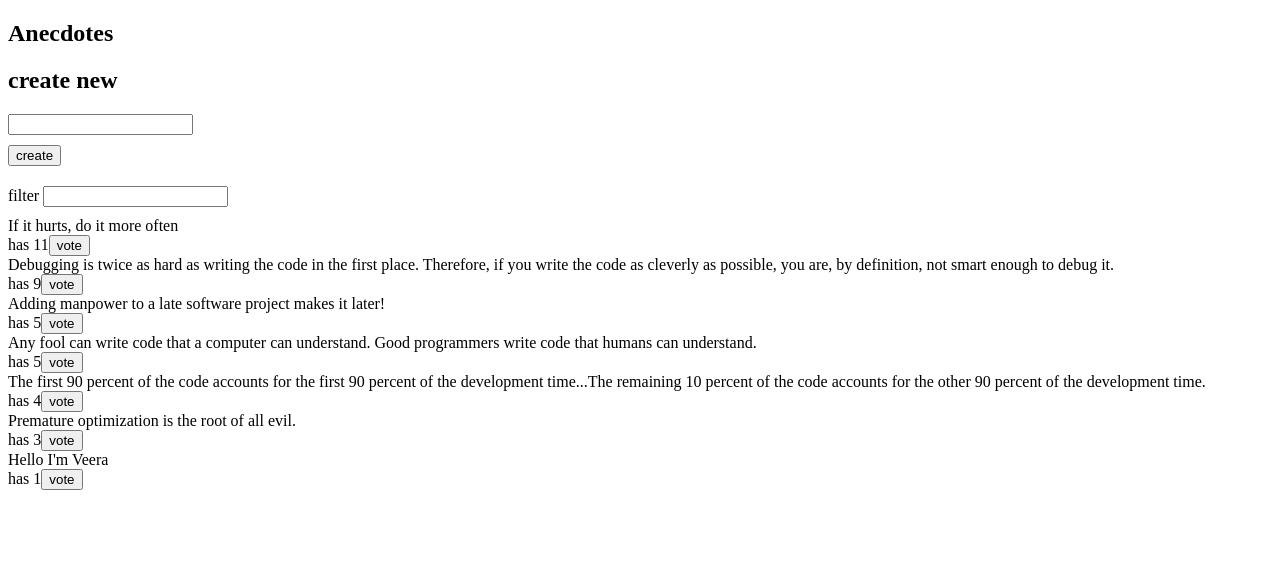
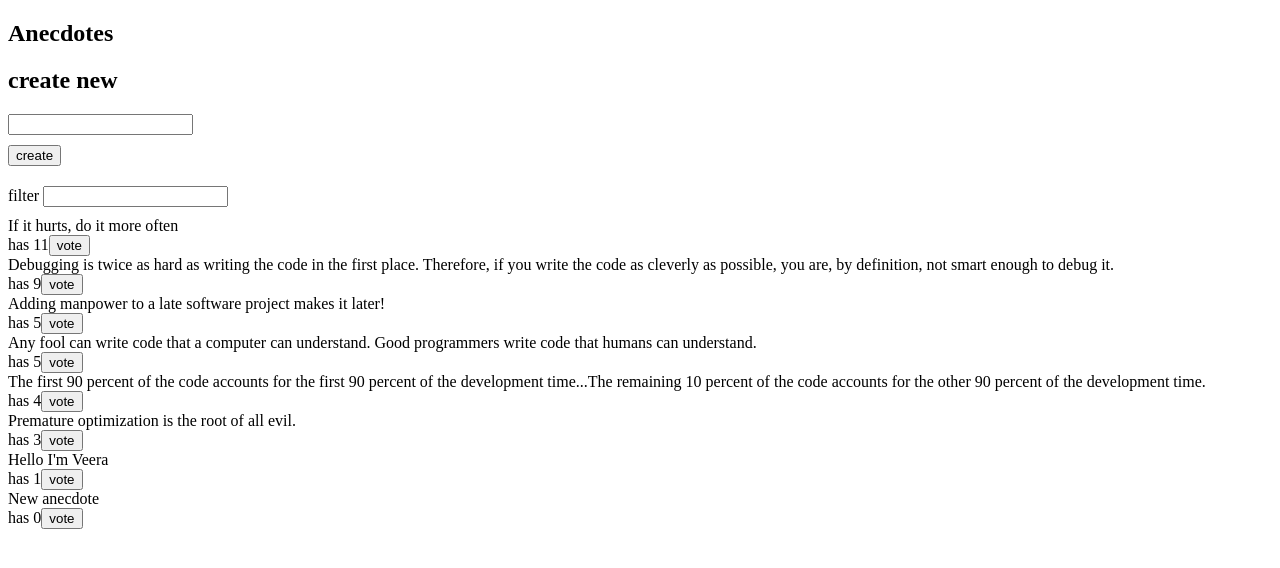
Before and after one commit to Veera-helli/FS_Osa6, a React (Create React App) app in the folder redux-anecdotes/: page / in a window 1280 px wide. Shown: the top 568 px of the page. Built offline with nearby package versions, Linux system fonts and the light colour scheme; data requests are answered from the project's data file.

Commit message:
6.16 done (creating anecdotes with thunk func)

```diff
--- a/redux-anecdotes/db.json
+++ b/redux-anecdotes/db.json
@@ -34,6 +34,11 @@
       "content": "Hello I'm Veera",
       "votes": 1,
       "id": "VR64_GD"
+    },
+    {
+      "content": "New anecdote",
+      "votes": 0,
+      "id": "5Ru5zec"
     }
   ]
 }
--- a/redux-anecdotes/src/components/AnecdoteForm.js
+++ b/redux-anecdotes/src/components/AnecdoteForm.js
@@ -1,7 +1,6 @@
 import { useDispatch } from 'react-redux';
-import { appendAnecdote } from '../reducers/anecdoteReducer';
+import { createAnecdote } from '../reducers/anecdoteReducer';
 import { setNotif, removeNotif } from '../reducers/notificationReducer';
-import anecdoteService from '../services/anecdotes';
 
 const AnecdoteForm = (props) => {
   const dispatch = useDispatch();
@@ -10,7 +9,7 @@ const AnecdoteForm = (props) => {
     event.preventDefault();
     const content = event.target.anecdote.value;
     event.target.anecdote.value = '';
-    dispatch(appendAnecdote(content));
+    dispatch(createAnecdote(content));
 
     dispatch(setNotif(`Added a new anecdote: ${content}`));
     setTimeout(() => {
--- a/redux-anecdotes/src/reducers/anecdoteReducer.js
+++ b/redux-anecdotes/src/reducers/anecdoteReducer.js
@@ -45,7 +45,7 @@ export const initializeAnecdotes = () => {
   };
 };
 
-export const createNote = (content) => {
+export const createAnecdote = (content) => {
   return async (dispatch) => {
     const newAnecdote = await anecdoteService.createNew(content);
     dispatch(appendAnecdote(newAnecdote));
```
